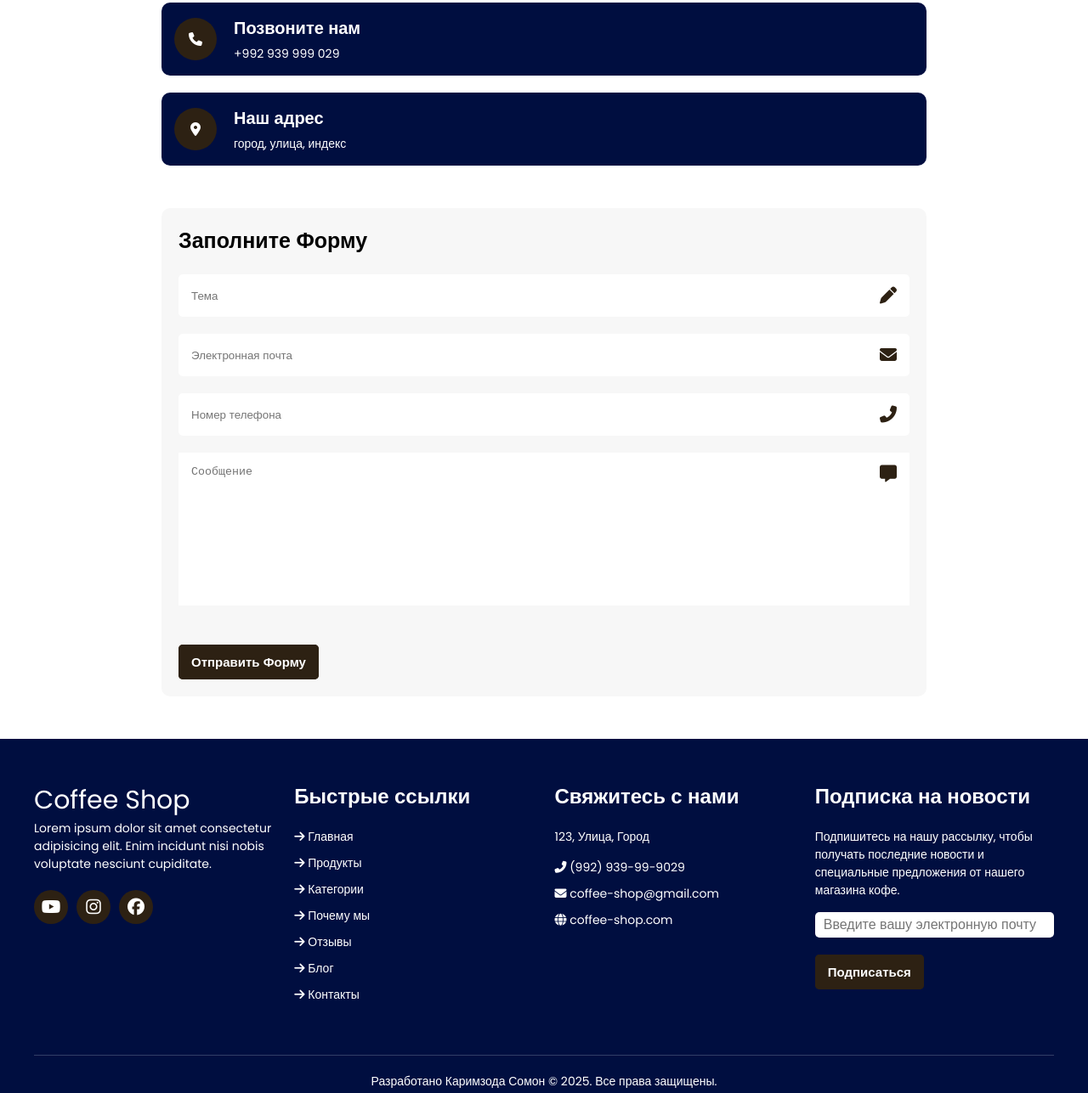
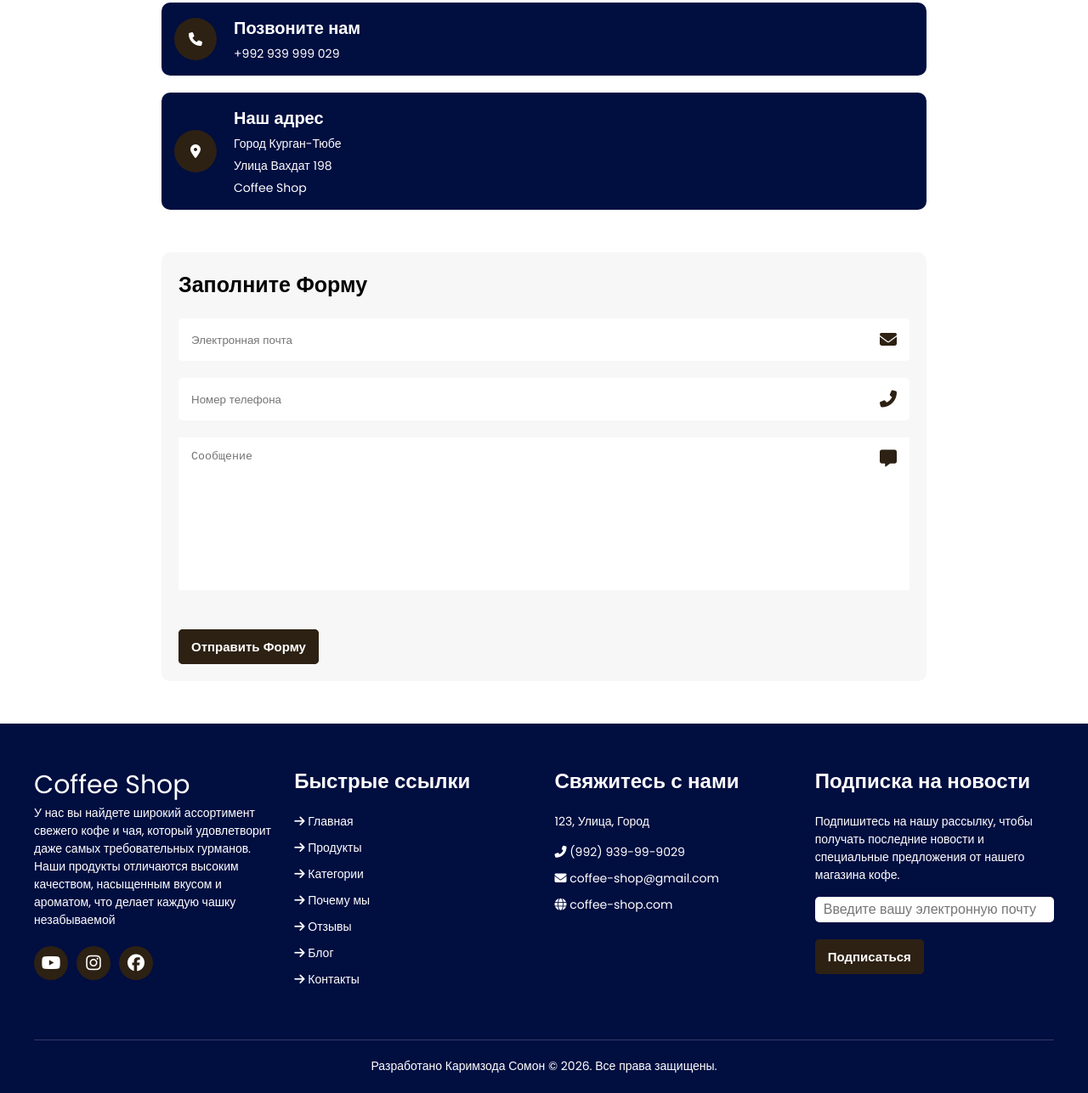
Before and after one commit to Somon1998/Coffee-Shop-Kurgan-Tyube, a website built with Vite: page index.html in a window 1280 px wide. Shown: the part 6239-7526 px from the top of the page at 85% size. Built offline with nearby package versions, Linux system fonts and the light colour scheme; files whose address does not match are found by name.

Commit message:
Coffee-Shop v.3

```diff
--- a/index.html
+++ b/index.html
@@ -4,6 +4,9 @@
     <meta charset="UTF-8" />
     <meta name="viewport" content="width=device-width, initial-scale=1.0" />
     <title>Coffee Shop</title>
+
+    <!-- icon link  -->
+    <link rel="icon" type="image/svg+xml" href="public/img/Coffee Shop.svg" />
 
     <!-- Styles are bundled by Vite -->
 
@@ -696,22 +699,25 @@
               </div>
               <div class="contact-info-content">
                 <h4>Наш адрес</h4>
-                <span>город, улица, индекс</span>
+                <p>Город Курган-Тюбе</p>
+                <p>Улица Вахдат 198</p>
+                <p>Coffee Shop</p>
               </div>
             </div>
           </div>
 
-          <form action="" class="contact-form">
+          <form
+            action="https://api.web3forms.com/submit"
+            method="POST"
+            class="contact-form"
+          >
             <h3>Заполните форму</h3>
             <div class="contact-row">
               <input
-                type="text"
-                name="subject"
-                placeholder="Тема"
-                required
-                autocomplete="off"
+                type="hidden"
+                name="access_key"
+                value="d7d9f50d-d271-4223-8d50-c64367ea7142"
               />
-              <i class="fa-solid fa-pen"></i>
             </div>
             <div class="contact-row">
               <input
@@ -762,8 +768,10 @@
             <div class="col-content">
               <a href="#" class="logo">Coffee Shop</a>
               <p>
-                Lorem ipsum dolor sit amet consectetur adipisicing elit. Enim
-                incidunt nisi nobis voluptate nesciunt cupiditate.
+                У нас вы найдете широкий ассортимент свежего кофе и чая, который
+                удовлетворит даже самых требовательных гурманов. Наши продукты
+                отличаются высоким качеством, насыщенным вкусом и ароматом, что
+                делает каждую чашку незабываемой
               </p>
               <div class="social-links">
                 <i class="fa-brands fa-youtube"></i>
@@ -864,7 +872,7 @@
         </div>
 
         <div class="copyright">
-          <p>Разработано Каримзода Сомон &copy; 2025. Все права защищены.</p>
+          <p>Разработано Каримзода Сомон &copy; 2026. Все права защищены.</p>
         </div>
       </div>
     </footer>
--- a/src/styles/components/_button.scss
+++ b/src/styles/components/_button.scss
@@ -20,7 +20,7 @@
 }
 
 .btn::before {
-    content: '';
+  content: "";
   position: absolute;
   bottom: 0;
   left: 0;
@@ -29,11 +29,11 @@
   background-color: var(--main-color);
   border-radius: 5px;
   z-index: 1;
-    transition: transform .5s ease;
+  transition: transform 0.5s ease;
 }
 
 .btn::after {
-    content: '';
+  content: "";
   position: absolute;
   bottom: 0;
   left: 0;
@@ -42,7 +42,7 @@
   background-color: var(--color-accent);
   border-radius: 5px;
   z-index: 0;
-    transition: all .5s ease;
+  transition: all 0.5s ease;
   transform: scale(0.9);
 }
 
```
Also changed, not shown: .github/.github/workflows/deploy.yml (added), public/img/Coffee Shop.svg (added). Lines whose indentation alone changed are shown as unchanged.
